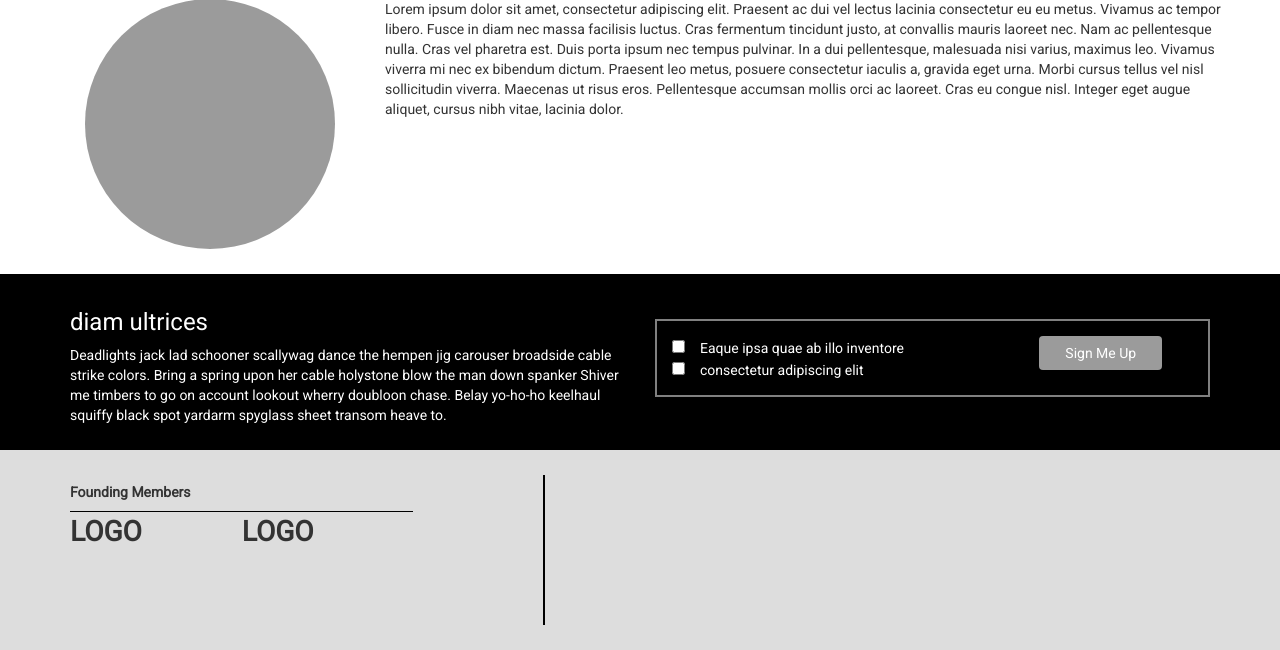
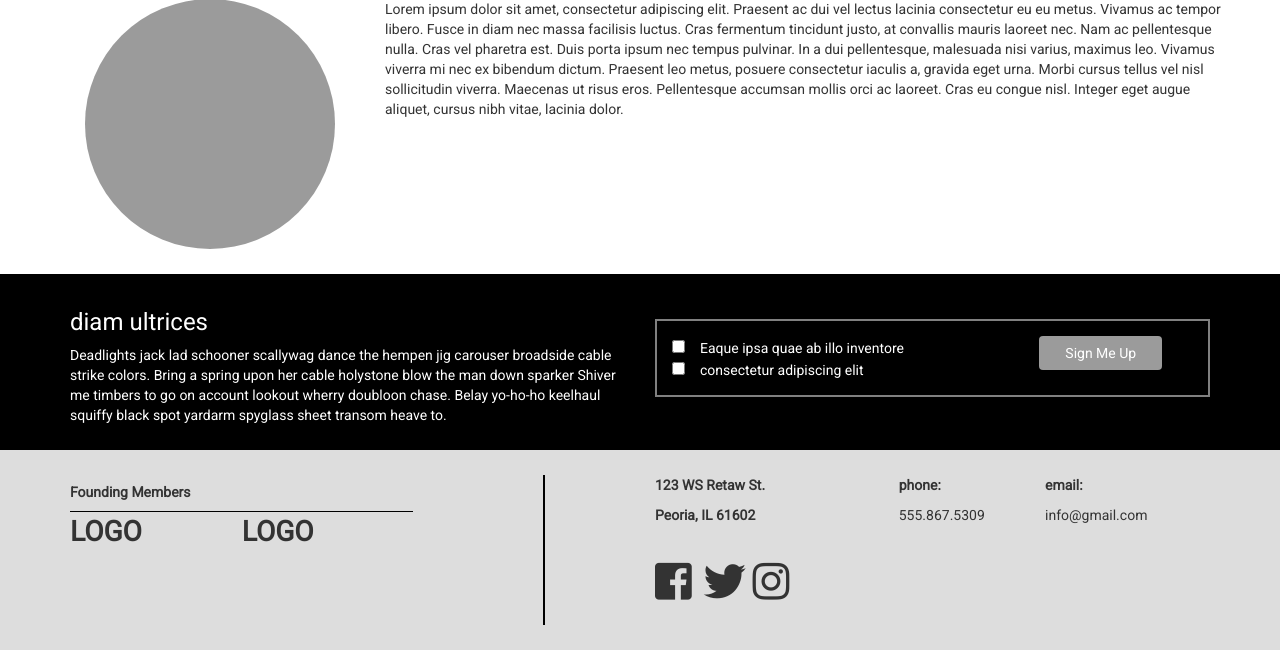
Before and after one commit to AlanWilsonWeb/S, a PHP site: page / in a window 1280 px wide. Shown: the part 920-1570 px from the top of the page. Run offline with PHP 8.4, Linux system fonts and the light colour scheme; some libraries are stand-ins or nearby versions.

Commit message:
Social Media

```diff
--- a/index.html
+++ b/index.html
@@ -76,7 +76,7 @@
             <div class="row">
                 <div class="col-sm-6">
                     <h3>diam ultrices</h3>
-                    <p>Deadlights jack lad schooner scallywag dance the hempen jig carouser broadside cable strike colors. Bring a spring upon her cable holystone blow the man down spanker Shiver me timbers to go on account lookout wherry doubloon chase. Belay yo-ho-ho keelhaul squiffy black spot yardarm spyglass sheet transom heave to.</p>
+                    <p>Deadlights jack lad schooner scallywag dance the hempen jig carouser broadside cable strike colors. Bring a spring upon her cable holystone blow the man down sparker Shiver me timbers to go on account lookout wherry doubloon chase. Belay yo-ho-ho keelhaul squiffy black spot yardarm spyglass sheet transom heave to.</p>
                 </div>
                 <div class="col-sm-6 rightSideBlack">
                     <div class="theOptions">
@@ -104,7 +104,26 @@
                 </div>
                 <div class="col-sm-1 theBar"></div>
                 <div class="col-sm-6">
-
+                    <div class="row">
+                        <div class="col-sm-4">
+                            <p class="bold">123 WS Retaw St.</p><p class="bold">Peoria, IL 61602</p>
+                        </div>
+                        <div class="col-sm-1"></div>
+                        <div class="col-sm-2">
+                            <p class="bold">phone:</p><p>555.867.5309</p>
+                        </div>
+                        <div class="col-sm-1"></div>
+                        <div class="col-sm-3">
+                            <p class="bold">email:</p><p>info@gmail.com</p>
+                        </div>
+                        <div class="col-sm-1"></div>
+                    </div>
+                    <div class="row socialMedia">
+                        <div class="col-sm-1 bottomIcon"><i class="fab fa-facebook-square fa-3x"></i></div>
+                        <div class="col-sm-1 bottomIcon"><i class="fab fa-twitter fa-3x"></i></div>
+                        <div class="col-sm-1 bottomIcon"><i class="fab fa-instagram fa-3x"></i></div>
+                        <div class="col-sm-9"></div>
+                    </div>
                 </div>
             </div>
         </div>
--- a/style.css
+++ b/style.css
@@ -19,6 +19,10 @@
         border-top: 2px solid black;
         margin: auto;
         margin-top: 15px;
+        margin-bottom: 25px;
+    }
+    .bottomIcon{
+        float: right;
     }
 }
 
@@ -123,6 +127,9 @@ input[type=checkbox]{
     float: left;
     margin-right: 100px;
 }
+.bold{
+    font-weight: bold;
+}
 
 /* Larger than mobile */
 @media (min-width: 768px) {
@@ -169,5 +176,7 @@ margin-top: 25px;
     height: 150px;
     border-left: 2px solid black;
 }
-
+.socialMedia{
+    margin-top: 25px;
 }
+}
```
